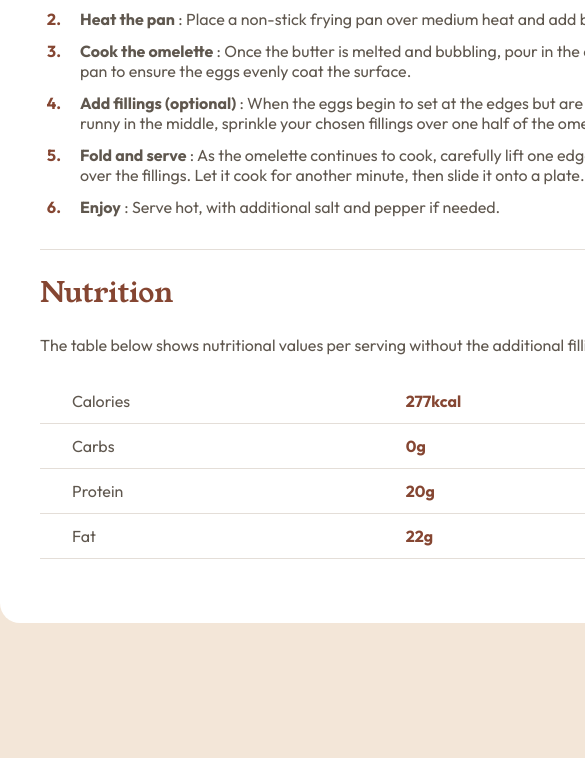
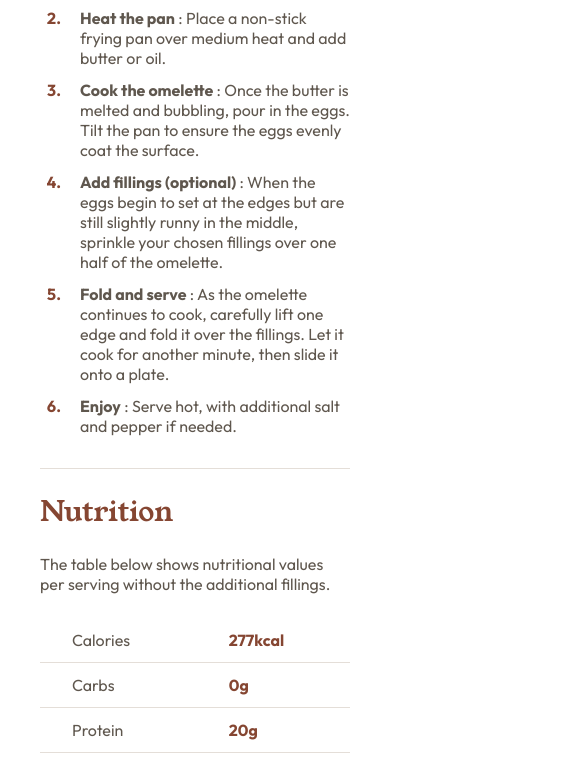
Before and after one commit to vladkvlchk/omelette-recipe-page, a plain HTML site: page index.html in a window 390 px wide. Shown: the part 1242-2000 px from the top of the page, 585 px wide, since content can reach past the window. Drawn offline with Linux system fonts and the light colour scheme.

Commit message:
feat: Mobile styles

```diff
--- a/index.html
+++ b/index.html
@@ -24,6 +24,7 @@
         --color-light-grey: hsl(30, 18%, 87%);
         --color-wenge-brown: hsl(30, 10%, 34%);
         --color-dark-charcoal: hsl(24, 5%, 18%);
+        height: min-content;
       }
 
       h1 {
@@ -51,7 +52,7 @@
         padding-left: 16px;
       }
 
-      ol li::marker{
+      ol li::marker {
         color: var(--color-nutmeg);
         font-weight: bold;
       }
@@ -62,6 +63,7 @@
         color: var(--color-wenge-brown);
         font-family: "Outfit", sans-serif;
         font-optical-sizing: auto;
+        height: 100%;
       }
 
       main {
@@ -95,7 +97,7 @@
       }
 
       table {
-        margin: 24px 0;
+        padding: 24px 0;
         border-spacing: 0;
         width: 100%;
       }
@@ -109,6 +111,27 @@
         color: var(--color-nutmeg);
         font-weight: bold;
       }
+
+      @media (max-width: 600px) {
+        body {
+          background-color: var(--color-white);
+        }
+        main {
+          margin: 0;
+          border-radius: 0;
+          padding: 0;
+          width: 100vw;
+        }
+
+        picture img {
+          border-radius: 0;
+          left: 0;
+        }
+
+        article {
+          padding: 0 40px;
+        }
+      }
     </style>
   </head>
   <body>
@@ -116,6 +139,7 @@
       <picture>
         <img src="./assets/images/image-omelette.jpeg" alt="omelette" />
       </picture>
+      <article>
         <h1>Simple Omelette Recipe</h1>
         <p>
           An easy and quick dish, perfect for any meal. This classic omelette
@@ -144,13 +168,14 @@
         <h2>Instructions</h2>
         <ol>
           <li>
-          <b>Beat the eggs</b> In a bowl, beat the eggs with a pinch of salt and
-          pepper until they are well mixed. You can add a tablespoon of water or
-          milk for a fluffier texture.
+            <b>Beat the eggs</b> In a bowl, beat the eggs with a pinch of salt
+            and pepper until they are well mixed. You can add a tablespoon of
+            water or milk for a fluffier texture.
           </li>
           <li>
             <b>Heat the pan</b>
-          : Place a non-stick frying pan over medium heat and add butter or oil.
+            : Place a non-stick frying pan over medium heat and add butter or
+            oil.
           </li>
           <li>
             <b>Cook the omelette</b>
@@ -159,15 +184,15 @@
           </li>
           <li>
             <b>Add fillings (optional)</b>
-          : When the eggs begin to set at the edges but are still slightly runny
-          in the middle, sprinkle your chosen fillings over one half of the
-          omelette.
+            : When the eggs begin to set at the edges but are still slightly
+            runny in the middle, sprinkle your chosen fillings over one half of
+            the omelette.
           </li>
           <li>
             <b>Fold and serve</b>
-          : As the omelette continues to cook, carefully lift one edge and fold
-          it over the fillings. Let it cook for another minute, then slide it
-          onto a plate.
+            : As the omelette continues to cook, carefully lift one edge and
+            fold it over the fillings. Let it cook for another minute, then
+            slide it onto a plate.
           </li>
           <li>
             <b>Enjoy</b>
@@ -198,6 +223,7 @@
             </tr>
           </tbody>
         </table>
+      </article>
     </main>
   </body>
 </html>
```
Lines whose indentation alone changed are shown as unchanged.
